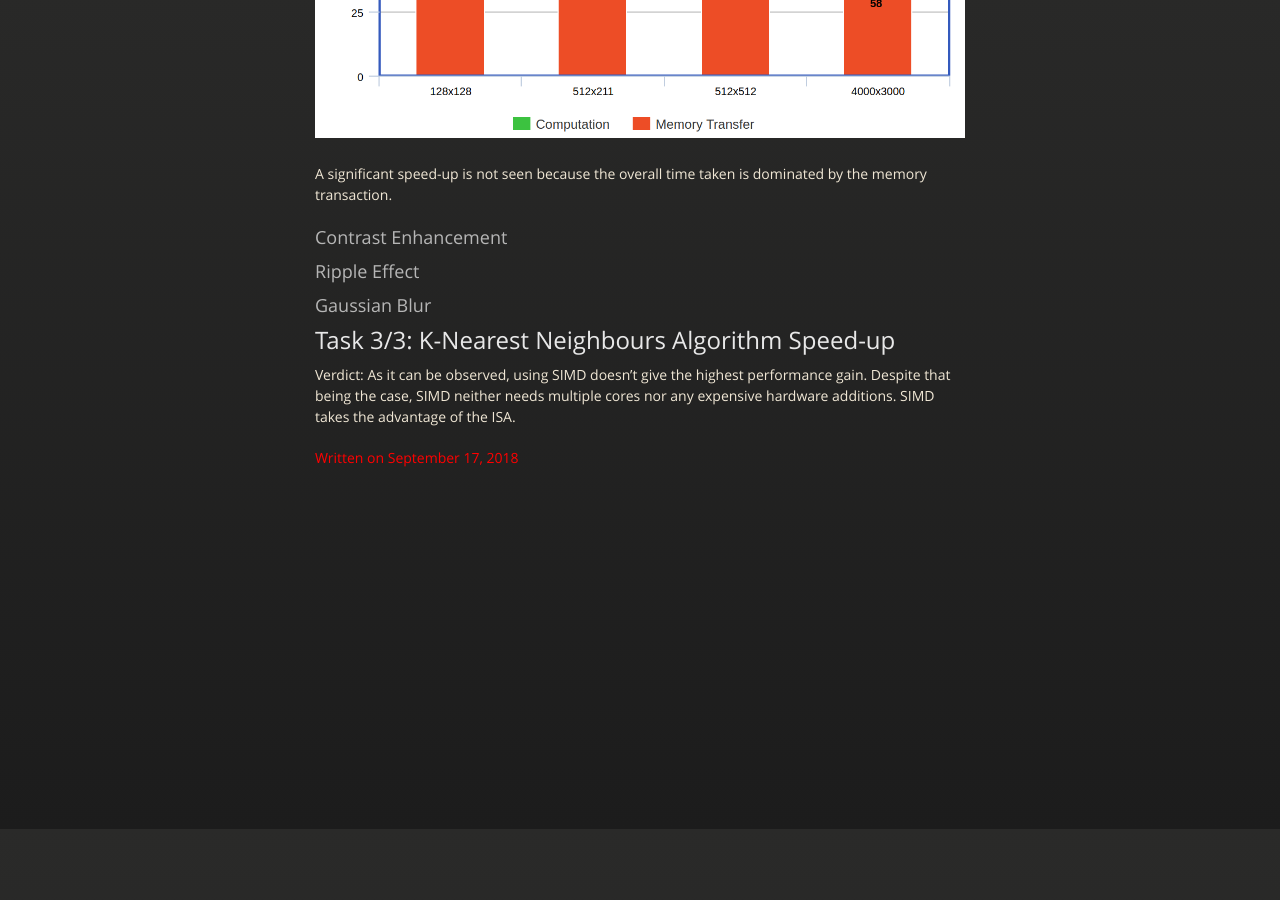
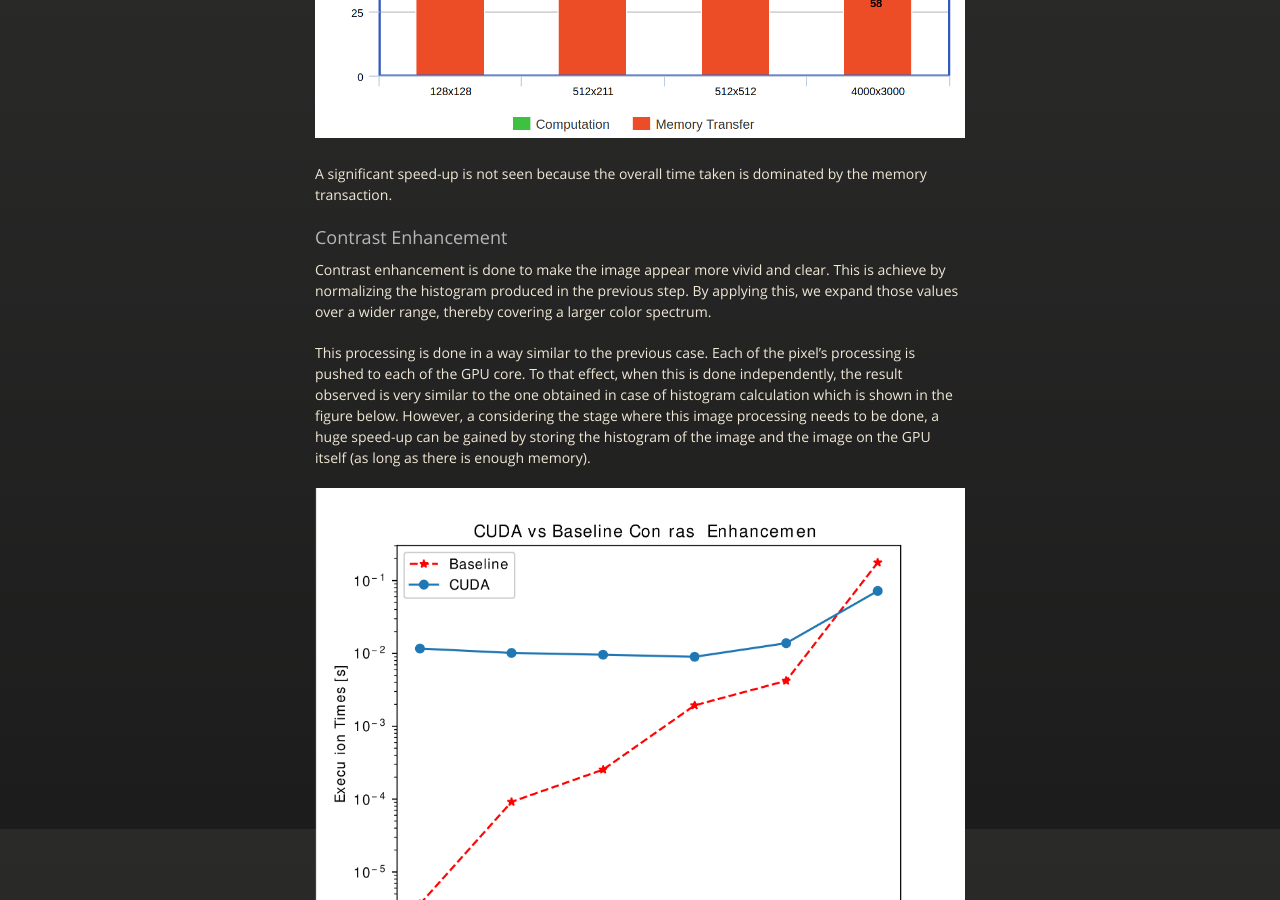
Before and after one commit to naveenspace7/portfolio, a Jekyll site: the page built from _posts/2018-9-17-acs.md, in a window 1280 px wide and 900 px high, scrolled down 6371 px. Built offline with Jekyll 4.4.1, drawn with Linux system fonts in a browser that asks for light colours; before the commit the page ends 6929 px from its top, so only the background shows below that.

Commit message:
Add image for contrast enhancement

```diff
--- a/_posts/2018-9-17-acs.md
+++ b/_posts/2018-9-17-acs.md
@@ -120,6 +120,12 @@ A significant speed-up is not seen because the overall time taken is dominated b
 
 ### Contrast Enhancement
 
+Contrast enhancement is done to make the image appear more vivid and clear. This is achieve by normalizing the histogram produced in the previous step. By applying this, we expand  those values over a wider range, thereby covering a larger color spectrum.
+
+This processing is done in a way similar to the previous case. Each of the pixel's processing is pushed to each of the GPU core. To that effect, when this is done independently, the result observed is very similar to the one obtained in case of histogram calculation which is shown in the figure below. However, a considering the stage where this image processing needs to be done, a huge speed-up can be gained by storing the histogram of the image and the image on the GPU itself (as long as there is enough memory).
+
+![CUDA Image Enhancement]({{site.url}}/portfolio/assets/images/cuda_img_enh.png)
+
 ### Ripple Effect
 
 ### Gaussian Blur
```
Also changed, not shown: assets/images/cuda_img_enh.png (added).
